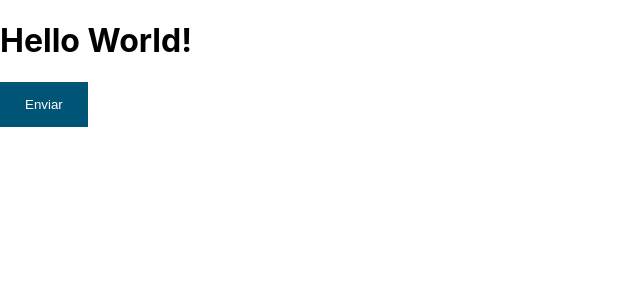
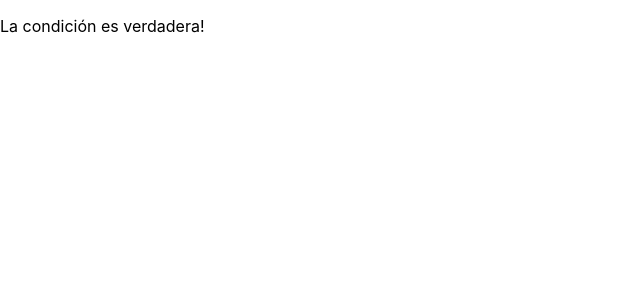
Before and after one commit to benjaNygit/tienda-online-react, a React (Create React App) app: page / in a window 1280 px wide. Shown: the top 300 px of the page, without its empty margins (0-640 px from the left). Built offline with nearby package versions, Linux system fonts and the light colour scheme.

Commit message:
Renderizar segun condiciones

```diff
--- a/src/App.js
+++ b/src/App.js
@@ -1,6 +1,14 @@
 import Button from './Button.js'
 
 const App = () => {
+  const condicion = true;
+
+  if (condicion) {
+    return (
+      <p>La condición es verdadera!</p>
+    )
+  }
+
   return (
     <div>
       <h1>Hello World!</h1>
```
